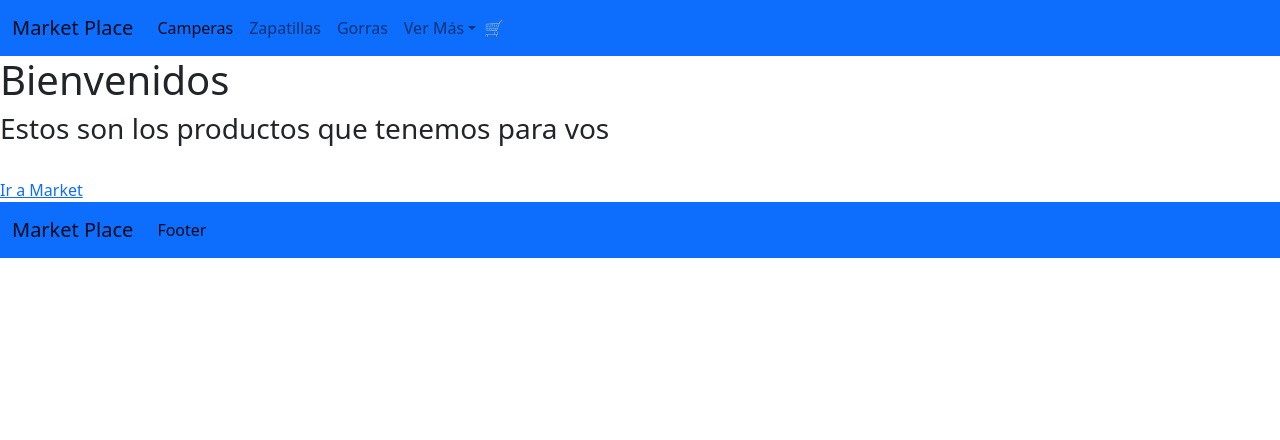
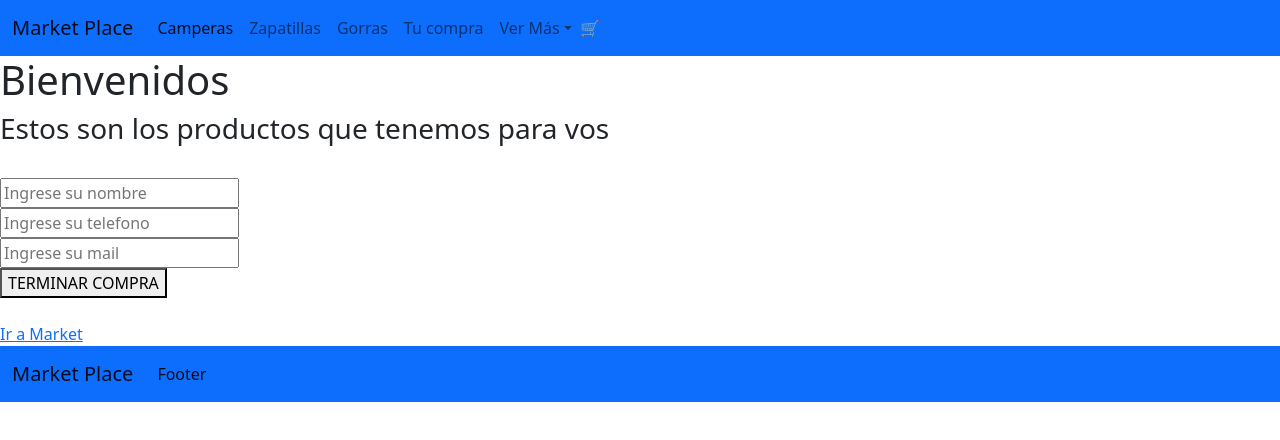
Before and after one commit to Alangg79/gallardo-react, a React (Create React App) app: page /comprar in a window 1280 px wide. Shown: the top 440 px of the page. Built offline with nearby package versions, Linux system fonts and the light colour scheme.

Commit message:
firebaseII

```diff
--- a/src/App.js
+++ b/src/App.js
@@ -7,6 +7,7 @@ import Footer from './components/Footer';
 import ItemListContainer from './components/ItemListContainer';
 import Cart from './components/Cart';
 import { CartProvider } from './context/CartContext';
+import Comprar from './components/Comprar';
 
 
 
@@ -27,6 +28,8 @@ function App() {
 <Routes>
 
   <Route path='/' element={<ItemListContainer/>} />
+  <Route path='/comprar' element={<Comprar/>} />
+
   <Route path='/category/:idcategory' element={<ItemListContainer/>}/>
   <Route path='/product/:idproduct' element={<ItemDetailContainer/>}/>
   <Route path='/cart' element={<Cart/>}/>
--- a/src/components/Cart.jsx
+++ b/src/components/Cart.jsx
@@ -3,6 +3,7 @@ import { useContext } from 'react';
 import { useNavigate } from 'react-router-dom';
 import { CartContext } from '../context/CartContext';
 import CartItem from './CartItem';
+import {Link, NavLink} from 'react-router-dom'
 
 
 const Cart = () => {
@@ -23,8 +24,11 @@ const Cart = () => {
           {cart.map((compra) => <CartItem key={compra.id} compra={compra}/>)}
 
           <span>Total a pagar : $ {cartTotal()}</span>
+          <br/>
+          <br/>
+          <br/>
           <button className='btn btn-danger' onClick={clear}> Vaciar carrito </button>
-          <button className='btn btn-success'> Terminar compra</button>
+          <Link className="nav-link" to="/comprar"> <button className='btn btn-success'> Terminar compra</button></Link>
         </div>
       }
 
--- /dev/null
+++ b/src/components/Comprar.jsx
@@ -0,0 +1,64 @@
+//@ts-check
+
+import React from 'react'
+import { useState } from 'react';
+import {addDoc, collection, getFirestore} from 'firebase/firestore'
+
+export default function Comprar() {
+
+    const[nombre, setNombre]= useState("")
+    const[telefono, setTelefono]= useState("")
+    const[email, setEmail]= useState("")
+
+    const[idCompra, setIdCompra]= useState("")
+    const[cartel, setCartel]= useState("")
+
+    const[apagarBoton, setApagarBoton]= useState(false)
+
+    function terminarCompra() {
+        if (!nombre || !telefono || !email){
+          setCartel('Controle por favor el haber puesto el nombre, telefono o email ')
+
+          return
+
+        }
+
+        setApagarBoton(true)
+
+        let ordenDeCompra = {buyer : {name: nombre, phone: telefono, email:email}, carrito:[{id:"CTbA0e0FIIThIkx0dfXJ", title:"Campera Adidas", price:2000, cant:5}
+    ],
+    total:3100
+}
+
+    const db= getFirestore()
+
+    const miColeccion= collection(db,'orders' )
+
+    addDoc(miColeccion,ordenDeCompra). then(({id}) => {
+      setIdCompra(id)
+    }) .catch((e) => {
+      setApagarBoton(false)
+    })
+
+    }
+
+  return (
+    <div>
+        {cartel && 'ERROR' + cartel}
+       <br />
+        <input value={nombre} onChange={(e) => setNombre(e.target.value)} placeholder='Ingrese su nombre' type={"text"}/>
+        <br/>
+        <input value={telefono} onChange={(e) => setTelefono(e.target.value)} placeholder='Ingrese su telefono' type={"text"}/>
+        <br/>
+        <input value={email} onChange={(e) => setEmail(e.target.value)} placeholder='Ingrese su mail' type={"text"}/>
+        <br/>
+        {!idCompra?  !apagarBoton ? <button onClick={terminarCompra}>TERMINAR COMPRA</button> :'Loading..' : <p>Gracias por su compra, su numero de ticket asignado es  + {idCompra }</p> }
+        <br/>
+
+
+
+
+
+    </div>
+  );
+}
--- a/src/components/ItemDetailContainer.jsx
+++ b/src/components/ItemDetailContainer.jsx
@@ -25,7 +25,7 @@ const productosMP = [
 
 const ItemDetailContainer = () => {
 
-  const { id } = useParams();
+  const { idproduct } = useParams();
   const [loading, setLoading] = useState(true);
   const [productDetail, setProductDetail] = useState({});
 
@@ -34,13 +34,13 @@ const ItemDetailContainer = () => {
 
     const coleccionProductos = collection(db, "products")
 
-    const referenciaDoc = doc(coleccionProductos, id)
+    const referenciaDoc = doc(coleccionProductos, idproduct)
 
     getDoc(referenciaDoc)
 
     .then((result) =>{
       setProductDetail({
-        id: result.id,
+        idproduct: result.idproduct,
         ...result.data()
       })
     })
--- a/src/components/NavBar.jsx
+++ b/src/components/NavBar.jsx
@@ -20,6 +20,9 @@ const NavBar = () => {
         </li>
         <li className="nav-item">
           <Link className="nav-link" to="/category/gorras">Gorras</Link>
+        </li>
+        <li className="nav-item">
+          <Link className="nav-link" to="/comprar">Tu compra</Link>
         </li>
         <li className="nav-item dropdown">
           <Link className="nav-link dropdown-toggle" to="/" role="button" data-bs-toggle="dropdown" aria-expanded="false">
```
